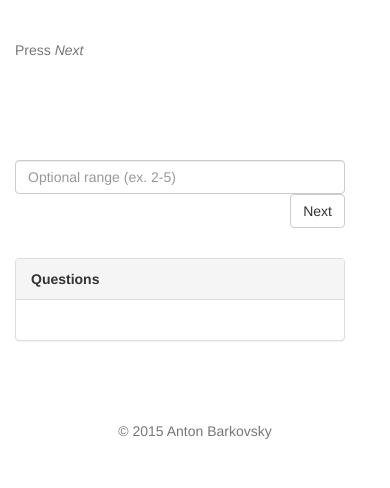
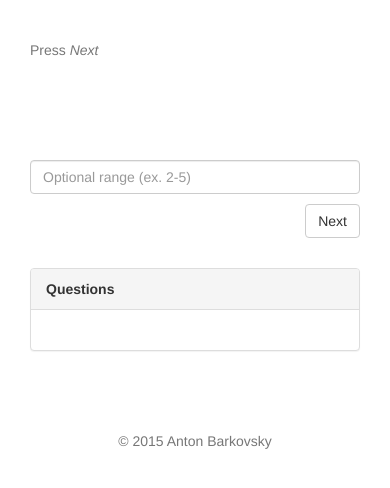
Before and after one commit to swarmer/tester, a Django app: template core/templates/test.html in a window 390 px wide. Shown: the part 122-610 px from the top of the page. Run offline with Django 3.2, Linux system fonts and the light colour scheme; the template is opened without the code that fills it, so the values that code supplies are empty; some libraries are stand-ins or nearby versions.

Commit message:
Fix layout in mobile devices

```diff
--- a/core/static/core/css/style.css
+++ b/core/static/core/css/style.css
@@ -17,6 +17,7 @@
 
 
 /* page header */
+
 .header {
     font-size: 27px;
     margin-bottom: 40px;
@@ -24,6 +25,7 @@
 
 
 /* test page */
+
 .test-column {
     margin-bottom: 30px;
 }
@@ -34,9 +36,8 @@
     min-height: 100px;
 }
 
-.col-md-6.test-column {
-    padding-left: 0px;
-    padding-right: 30px;
+#question-range {
+    margin-bottom: 10px;
 }
 
 #range-error-box {
--- a/core/templates/test.html
+++ b/core/templates/test.html
@@ -23,10 +23,10 @@
       <button type="button" id="next-button" class="btn btn-default pull-right">
         Next
       </button>
-      <div id="range-error-box" class="alert alert-danger" role="alert">
+    </div>
+    <div id="range-error-box" class="alert alert-danger" role="alert">
         <span class="glyphicon glyphicon-exclamation-sign" aria-hidden="true"></span>
         <span id="range-error-text">...</span>
-      </div>
     </div>
   </div>
 
```
